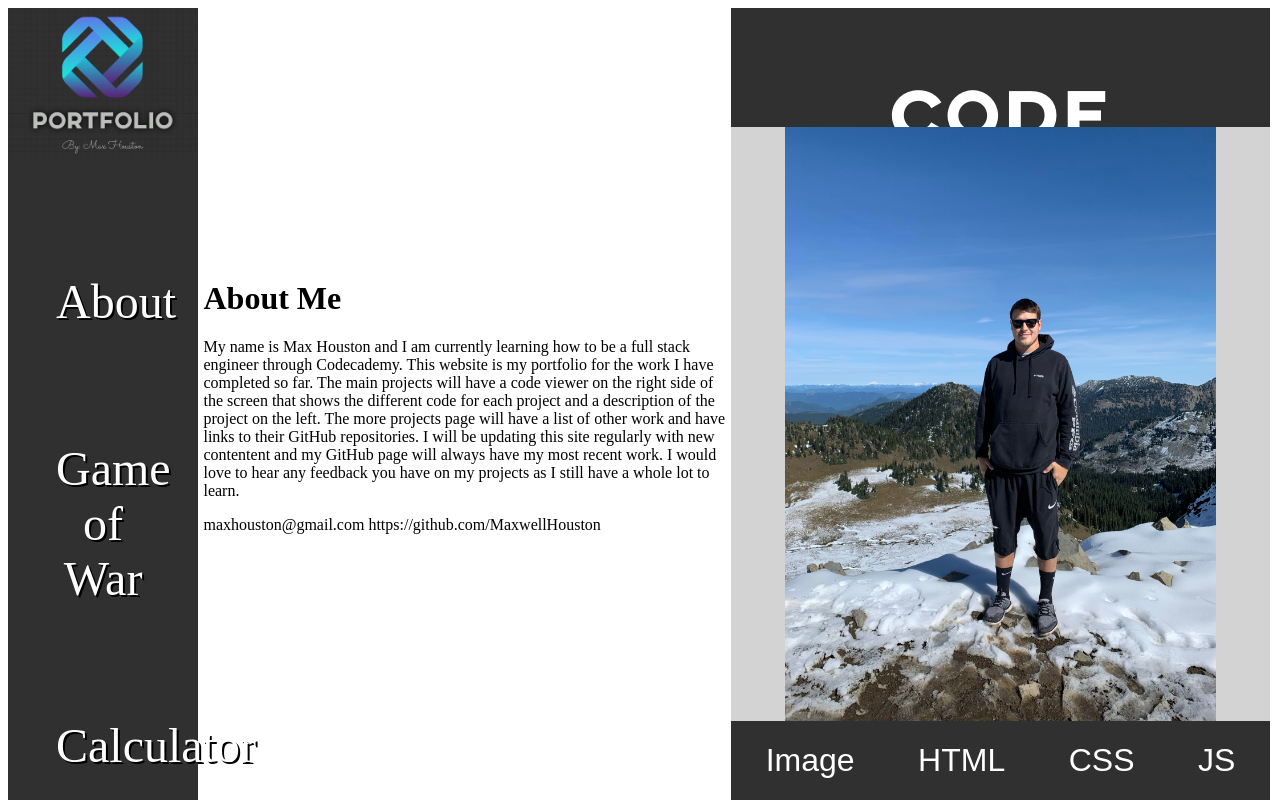
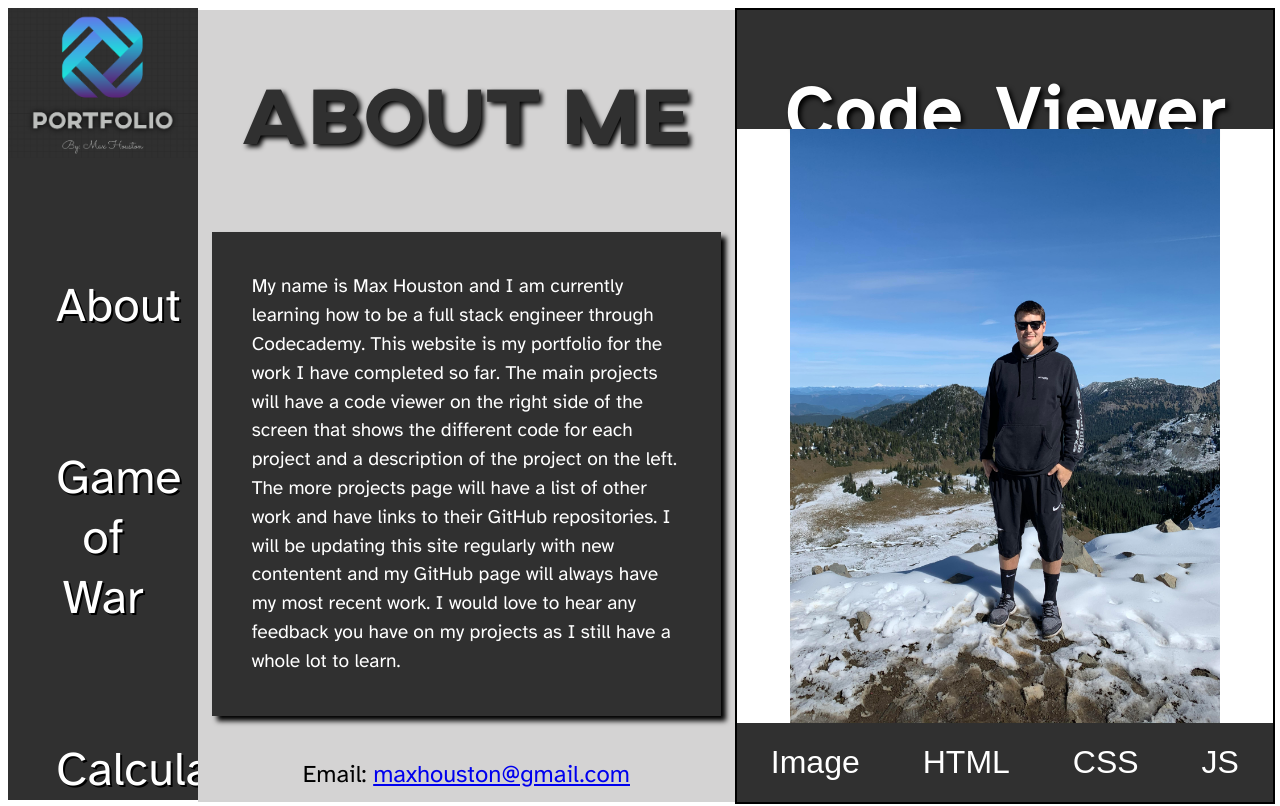
Before and after one commit to MaxwellHouston/Portfolio-React, a React (Create React App) app: page / in a window 1280 px wide. Shown: the top 806 px of the page. Built offline with nearby package versions, Linux system fonts and the light colour scheme.

Commit message:
finished standard css styling for article component

```diff
--- a/src/App.css
+++ b/src/App.css
@@ -1,12 +1,18 @@
 @font-face {
   font-family: 'AXIS';
   src: url('./Utility/fonts/Axis\ Extrabold.otf');
+}
+
+@font-face {
+  font-family: 'Atkinson Hyperlegible';
+  src: url('./Utility/fonts/AtkinsonHyperlegible-Regular.ttf');
 }
 
 .App {
   display: flex;
   width: 99vw;
   height: 99vh;
+  font-family: 'Atkinson Hyperlegible';
 }
 
 /*    Side Bar     */
@@ -51,9 +57,41 @@
 }
 
 .info {
-  width: 49%;
+  width: 50%;
+  height: 99vh;
+  display: flex;
+  flex-wrap: wrap;
+  justify-content: center;
+  background-color: #d4d3d3;
 }
 
+h1 {
+  font-family: 'AXIS';
+  font-weight: bold;
+  font-size: 5rem;
+  text-align: center;
+  color: #303030;
+  text-shadow: 3px 3px 5px black;
+  align-self: center;
+}
+
+.article {
+  width: 80%;
+  background-color: #303030;
+  color: white;
+  padding: 2.5rem;
+  align-self: center;
+  font-size: 1.2rem;
+  line-height: 1.5;
+  box-shadow: 5px 5px 5px black;
+}
+
+.email,
+.github {
+  width: 100%;
+  text-align: center;
+  font-size: 1.5rem;
+}
 
 /*      Code Viewer     */
 .code-viewer {
@@ -61,13 +99,14 @@
   height: 99vh;
   display: grid;
   grid-template: 15% 75% 10% / 1fr;
+  border: 2px solid black;
 }
 
 .code-title {
   background-color: #303030;
   color: white;
+  text-shadow: 3px 3px 5px black;
   text-align: center;
-  font-family: 'AXIS';
   font-size: 3rem;
   word-spacing: 10px;
   letter-spacing: 3px;
@@ -76,11 +115,10 @@
 .code-window {
   display: flex;
   justify-content: center;
-  background-color: #d4d3d3;
 }
 
 object {
-  width: 80%;
+  width: 100%;
   background-color: white;
 }
 
--- a/src/components/Article.js
+++ b/src/components/Article.js
@@ -11,7 +11,8 @@ const Article = ({project}) => {
             <div className="info">
                 <h1>{project.header}</h1>
                 <p className="article">{project.article}</p>
-                {project.email ? <p className="email-github">{project.email}  {project.github}</p> : <p className="github">{project.github}</p>}
+                {project.email && <p className="email">Email: <a href={`mailto:${project.email}`}>{project.email}</a></p>}
+                <p className="github">Github: <a href={project.github}>{project.github}</a></p>
             </div>
             <CodeViewer project={project} />
         </div>
```
Also changed, not shown: src/Utility/fonts/AtkinsonHyperlegible-Regular.ttf (added).
